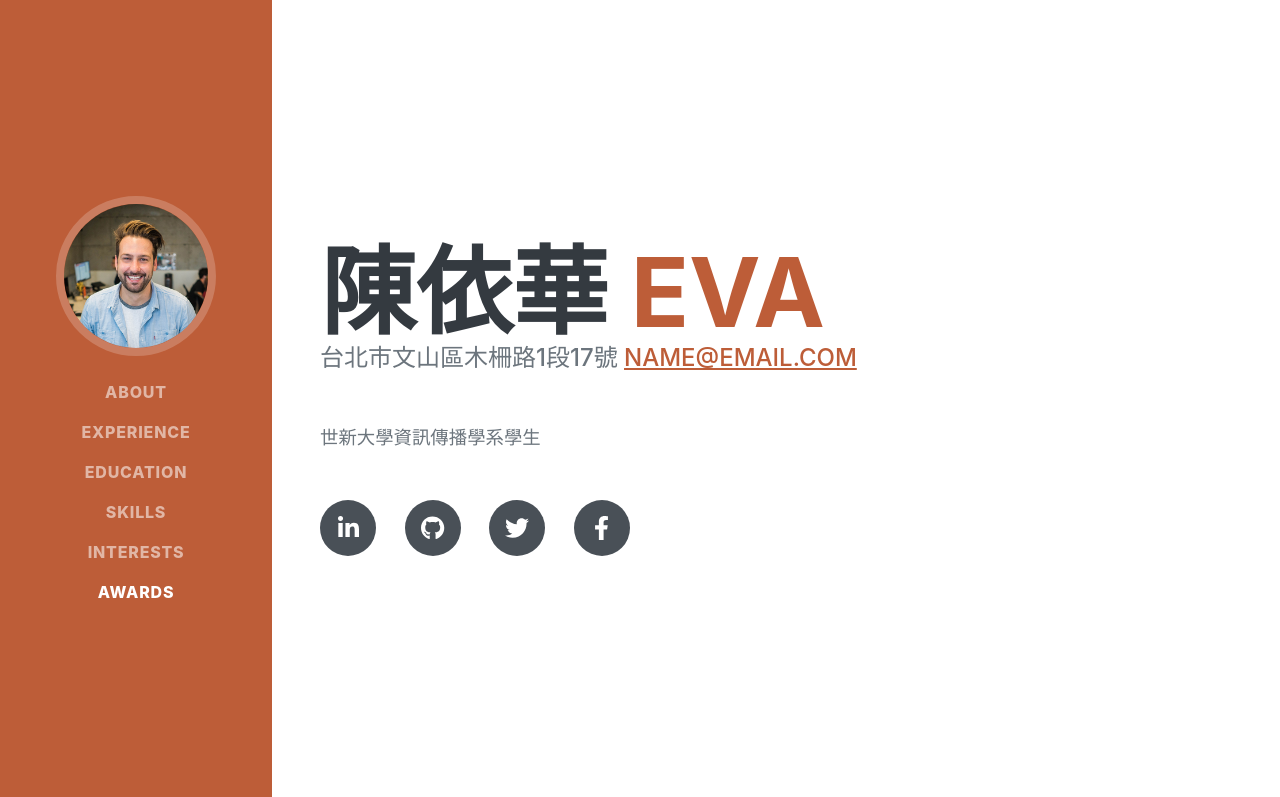
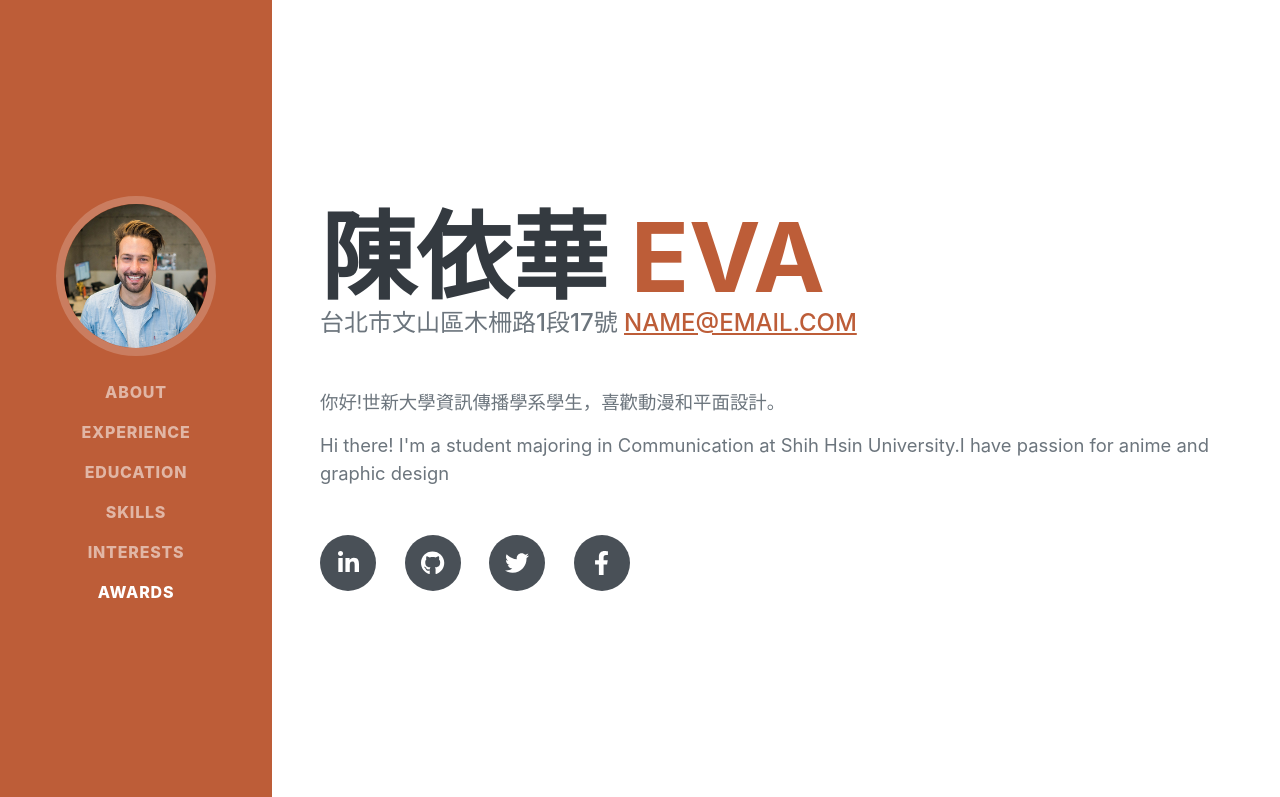
Before and after one commit to OoAuAoO/OoAuAoO.github.io, a plain HTML site: page index.html in a window 1280 px wide. Shown: the top 797 px of the page. Drawn offline with nearby package versions, Linux system fonts and the light colour scheme; a web font is replaced by a local one.

Commit message:
第一次修改3

```diff
--- a/index.html
+++ b/index.html
@@ -46,7 +46,8 @@
                         台北市文山區木柵路1段17號
                         <a href="mailto:name@email.com">name@email.com</a>
                     </div>
-                    <p class="lead mb-5">世新大學資訊傳播學系學生</p>
+                    <p class="lead mb-3">你好!世新大學資訊傳播學系學生，喜歡動漫和平面設計。</p>
+                    <p class="lead mb-5">Hi there! I'm a student majoring in Communication at Shih Hsin University.I have passion for anime and graphic design</p>
                     <div class="social-icons">
                         <a class="social-icon" href="#!"><i class="fab fa-linkedin-in"></i></a>
                         <a class="social-icon" href="#!"><i class="fab fa-github"></i></a>
```
